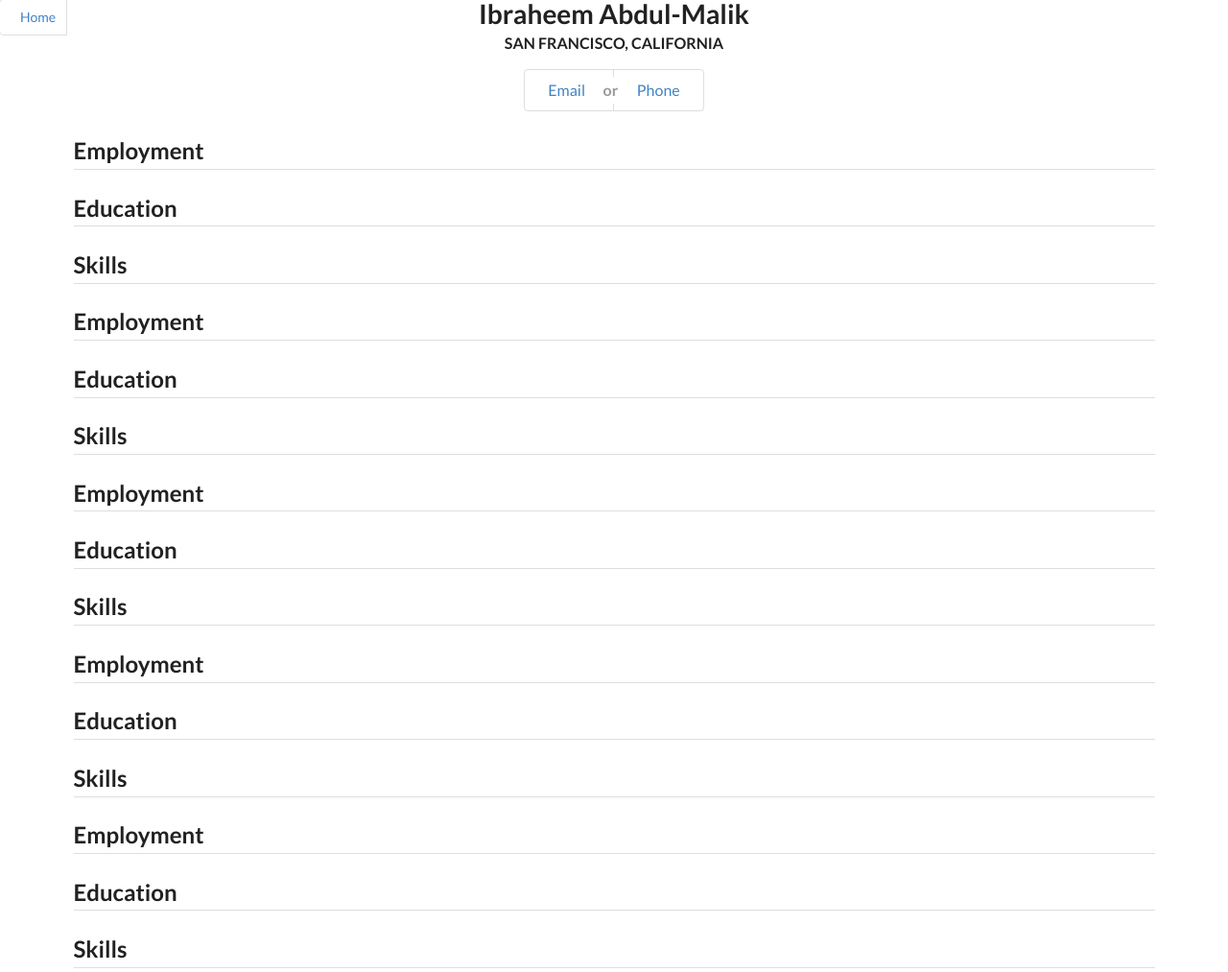
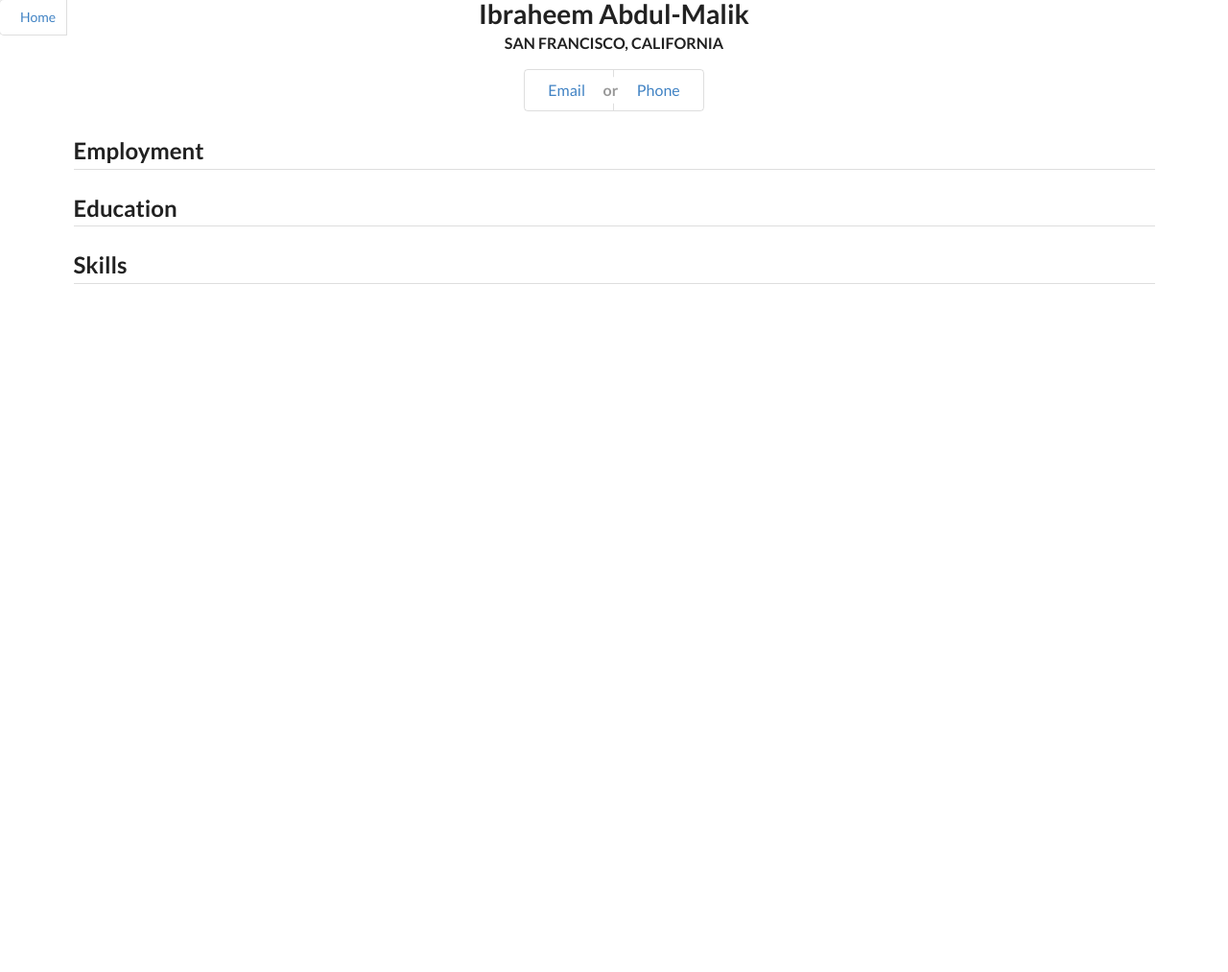
Before and after one commit to ibraheem4/ibraheem4.github.io, a Jekyll site: the page built from _pages/resume.html, in a window 1280 px wide. Shown: the whole page at 96% size. Built offline with Jekyll 4.4.1, drawn with Linux system fonts in a browser that asks for light colours; nearby versions of some CDN libraries; library files that are not in the unit come from our copies; after the commit the page ends 900 px from its top, so only the background shows below that.

Commit message:
-extra sections

```diff
--- a/_pages/resume.html
+++ b/_pages/resume.html
@@ -46,41 +46,5 @@ permalink: /resume/
     <h2 class="ui dividing header">
       Skills
     </h2>
-    <h2 class="ui dividing header">
-      Employment
-    </h2>
-    <h2 class="ui dividing header">
-      Education
-    </h2>
-    <h2 class="ui dividing header">
-      Skills
-    </h2>
-    <h2 class="ui dividing header">
-      Employment
-    </h2>
-    <h2 class="ui dividing header">
-      Education
-    </h2>
-    <h2 class="ui dividing header">
-      Skills
-    </h2>
-    <h2 class="ui dividing header">
-      Employment
-    </h2>
-    <h2 class="ui dividing header">
-      Education
-    </h2>
-    <h2 class="ui dividing header">
-      Skills
-    </h2>
-    <h2 class="ui dividing header">
-      Employment
-    </h2>
-    <h2 class="ui dividing header">
-      Education
-    </h2>
-    <h2 class="ui dividing header">
-      Skills
-    </h2>
   </div>
 </div>
```
Also changed, not shown: 1 other file.
